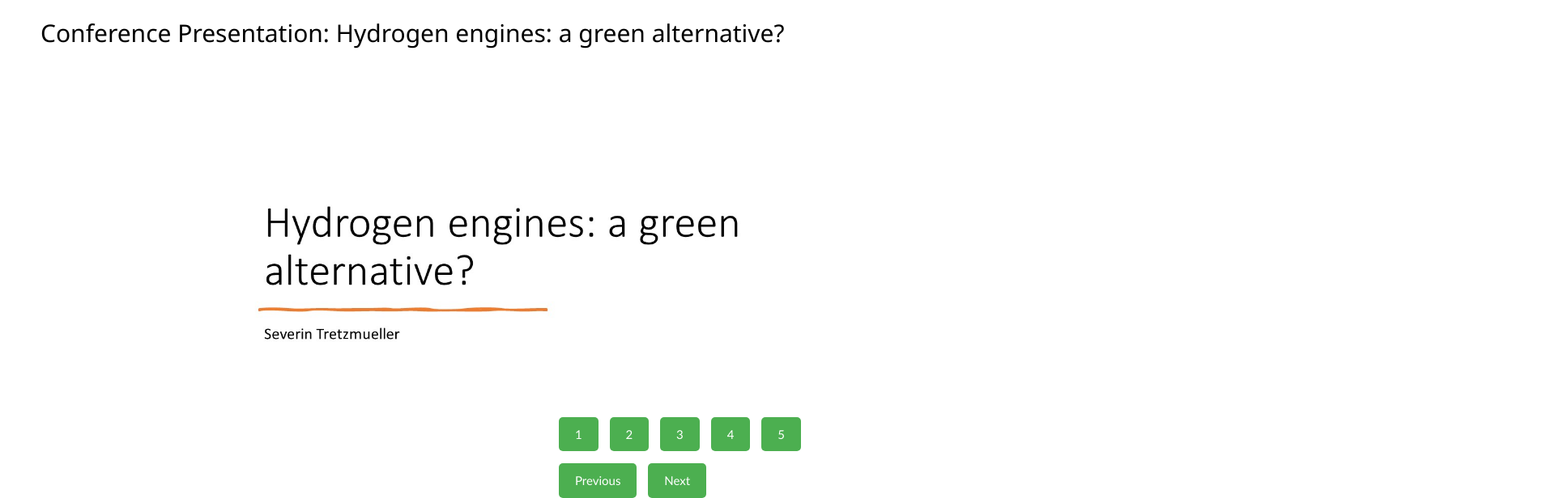
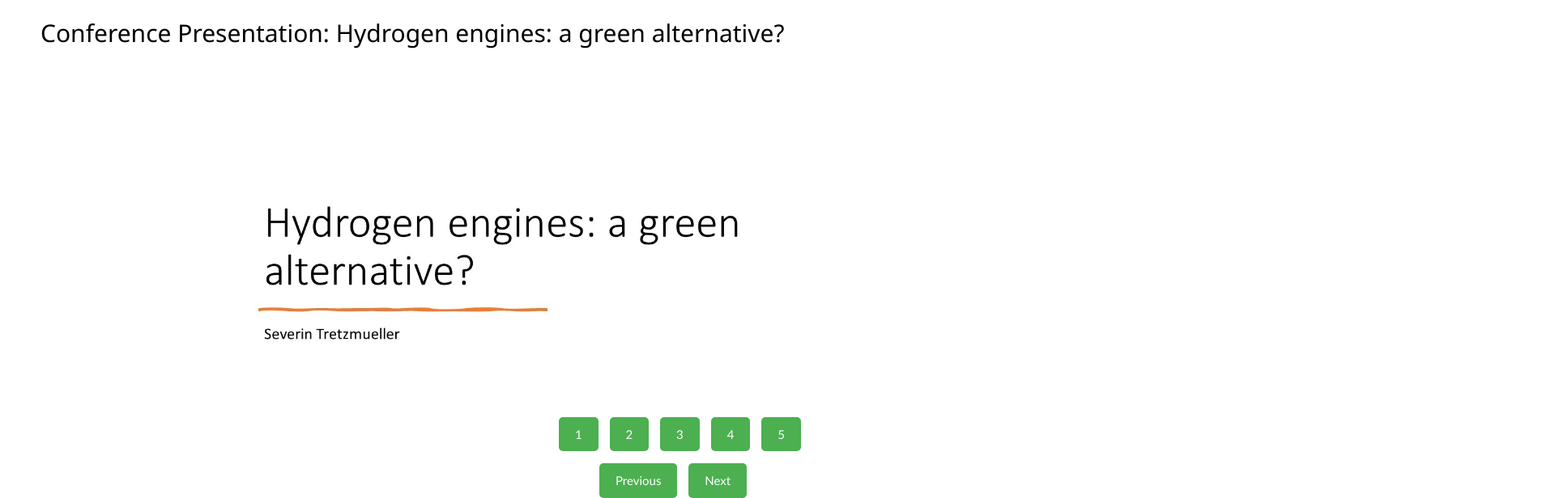
Before and after one commit to FEPSFY01709/FY01709, a plain HTML site: page index.html in a window 1280 px wide. Shown: the part 4416-5032 px from the top of the page at 81% size, 1920 px wide, since content can reach past the window. Drawn offline with nearby package versions, Linux system fonts and the light colour scheme.

Commit message:
Update index.html

```diff
--- a/index.html
+++ b/index.html
@@ -245,7 +245,7 @@
         }
         .button-container {
           position: relative;
-          left:1250px;
+          left:1300px;
           bottom: -50px;
           transform: translateX(-50%);
           margin-bottom: -100px;
```
